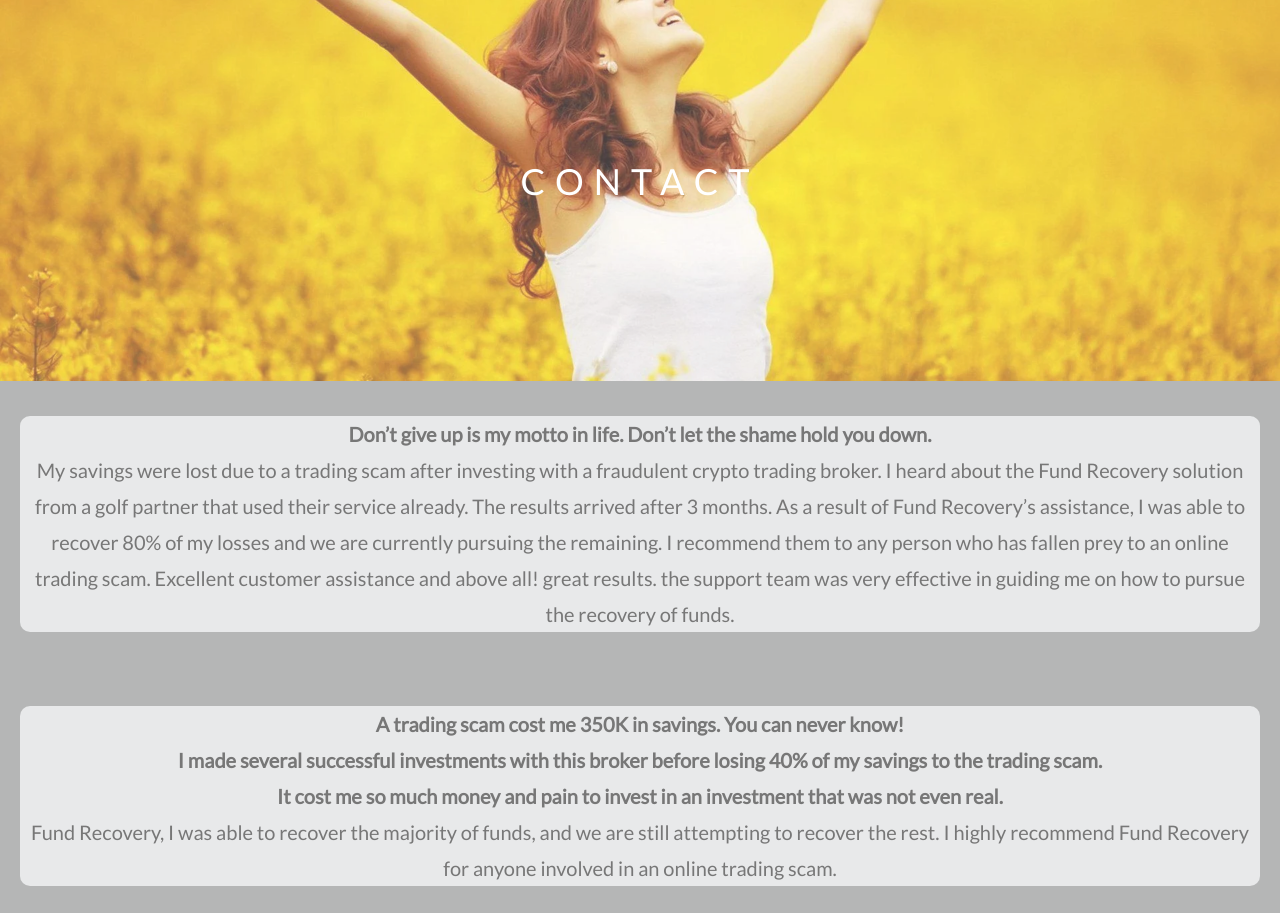
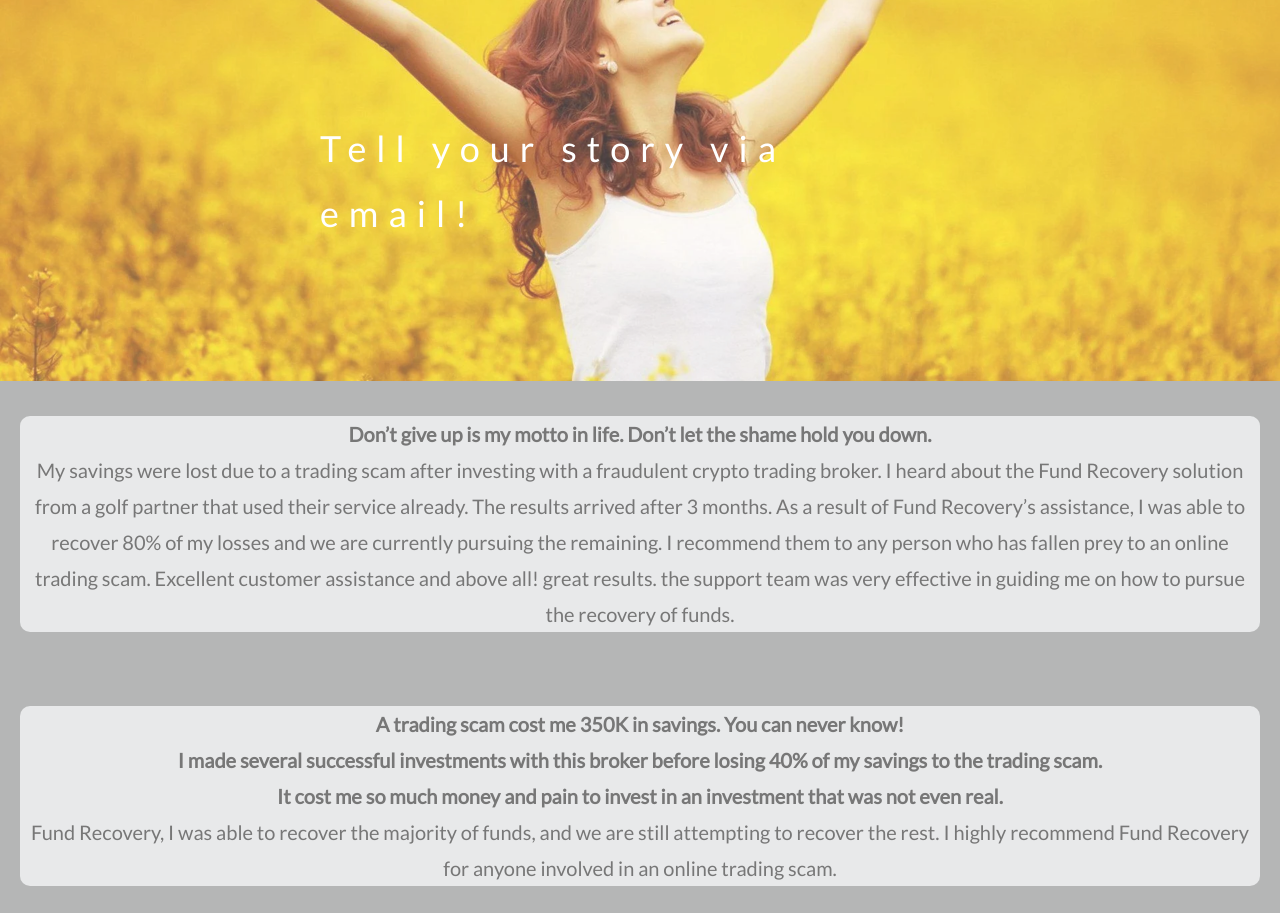
Before and after one commit to investigatorspro/fraudrecovery, a plain HTML site: page index.html in a window 1280 px wide. Shown: the part 2120-3033 px from the top of the page. Drawn offline with nearby package versions, Linux system fonts and the light colour scheme.

Commit message:
Update index.html

```diff
--- a/index.html
+++ b/index.html
@@ -266,7 +266,7 @@
 <!-- Third Parallax Image with Portfolio Text -->
 <div class="bgimg-3 w3-display-container w3-opacity-min">
   <div class="w3-display-middle">
-     <span class="w3-xxlarge w3-text-white w3-wide">CONTACT</span>
+     <span class="w3-xxlarge w3-text-white w3-wide">Tell your story via email!</span>
   </div>
 </div>
 
```
